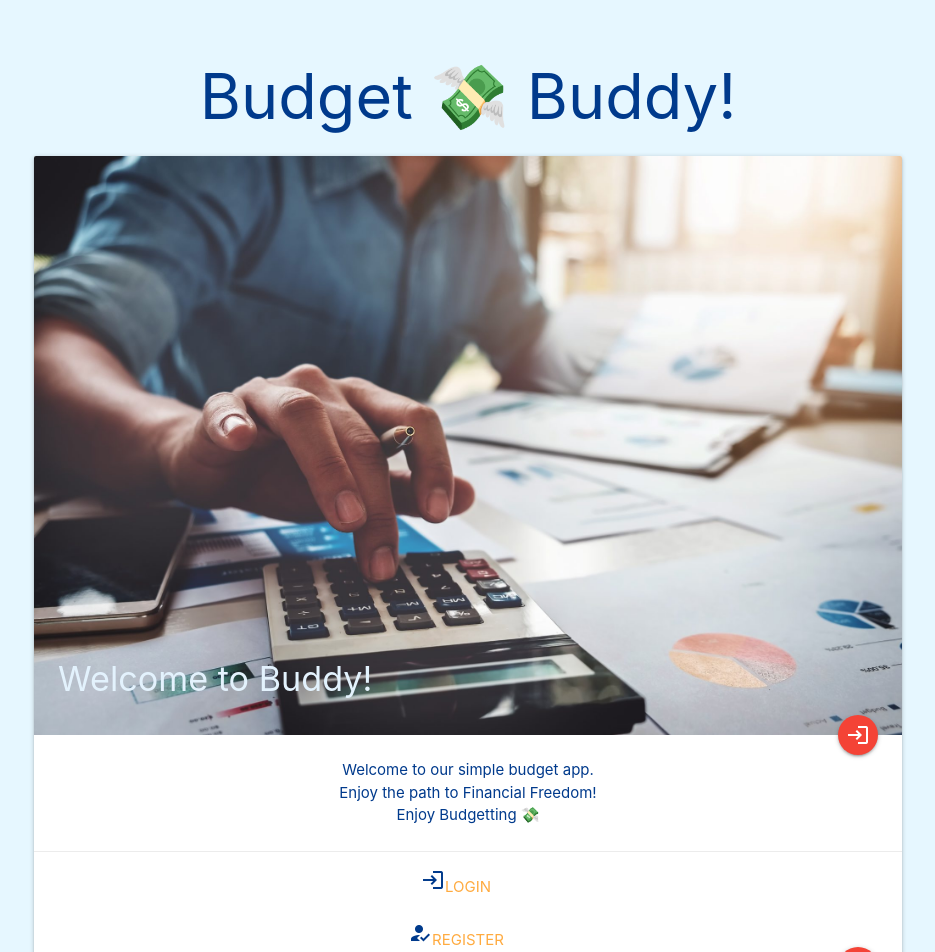
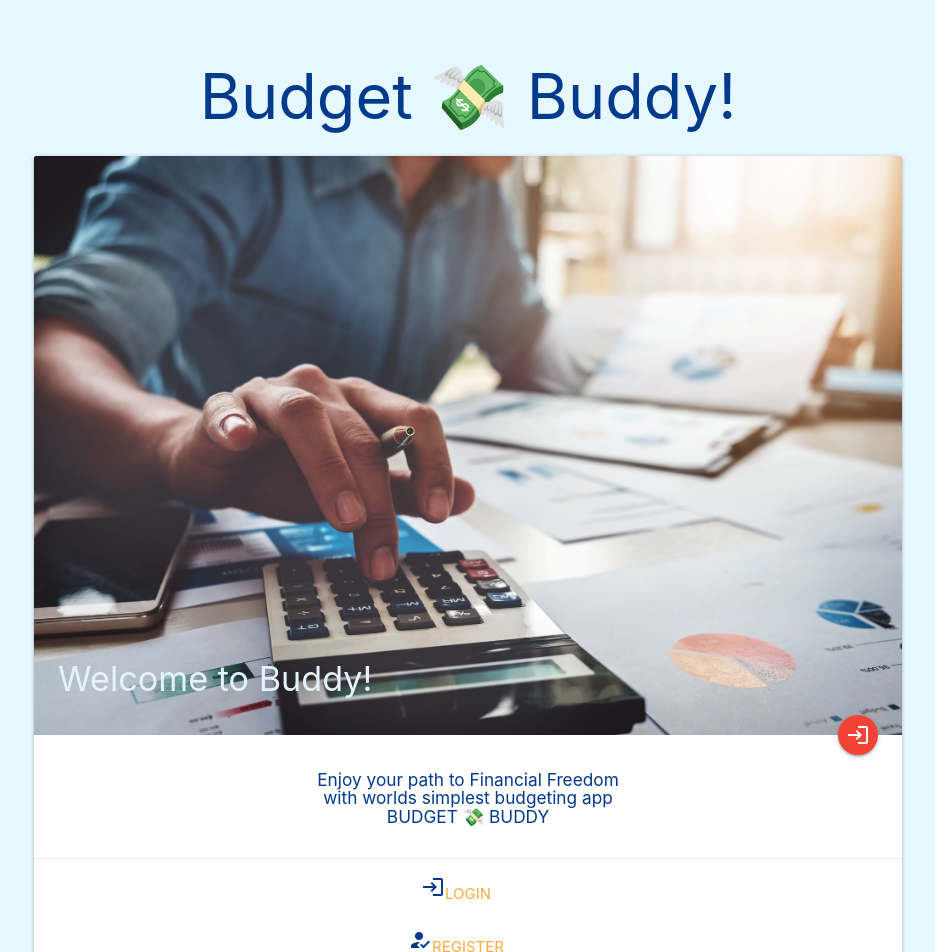
Before and after one commit to jacheampong/budget-buddy-frontend, a React (Create React App) app: page / in a window 1280 px wide. Shown: the top 952 px of the page, without its empty margins (172-1107 px from the left). Built offline with nearby package versions, Linux system fonts and the light colour scheme.

Commit message:
Updated landing page content

```diff
--- a/src/App.js
+++ b/src/App.js
@@ -69,11 +69,11 @@ class App extends Component {
                           </a>
                         </div>
                         <div class="card-content">
-                          <p>
-                            Welcome to our simple budget app. <br/>
-                            Enjoy the path to Financial Freedom!<br/>
-                            Enjoy Budgetting 💸
-                          </p>
+                          <h6>
+                            Enjoy your path to Financial Freedom<br/>
+                            with worlds simplest budgeting app <br/>
+                            BUDGET 💸  BUDDY
+                          </h6>
                         </div>
                         <div class="card-action">
                           <i class="material-icons prefix">login</i>
@@ -94,8 +94,6 @@ class App extends Component {
     return (
       <div className="App">
         <h1>Budget 💸  Buddy!</h1>
-        <Route path="/homing" exact render={() => <h2>Welcome Homing!</h2>} />
-
         <Route path="/logout" exact render={
           () => <div>
                   <Row class="container">
```
